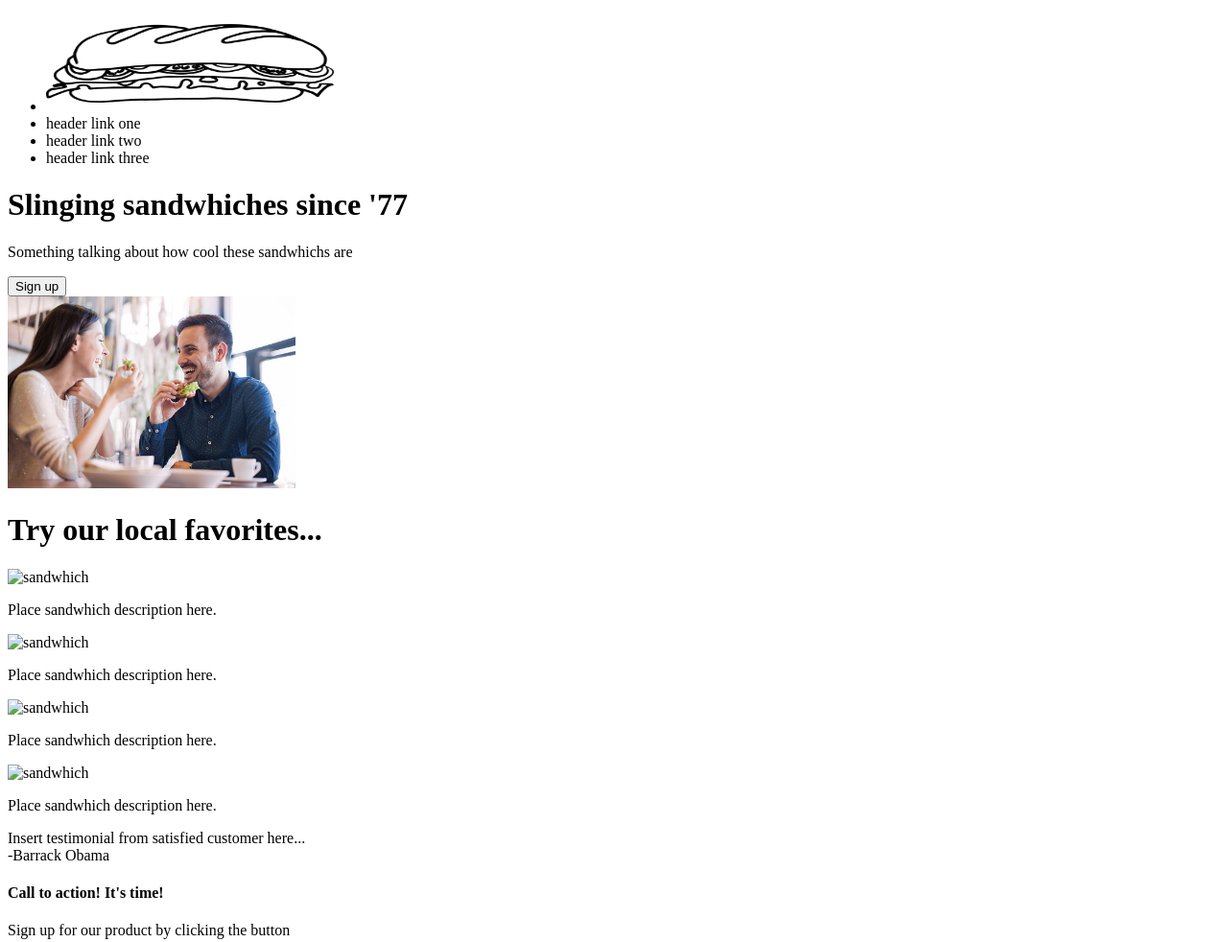
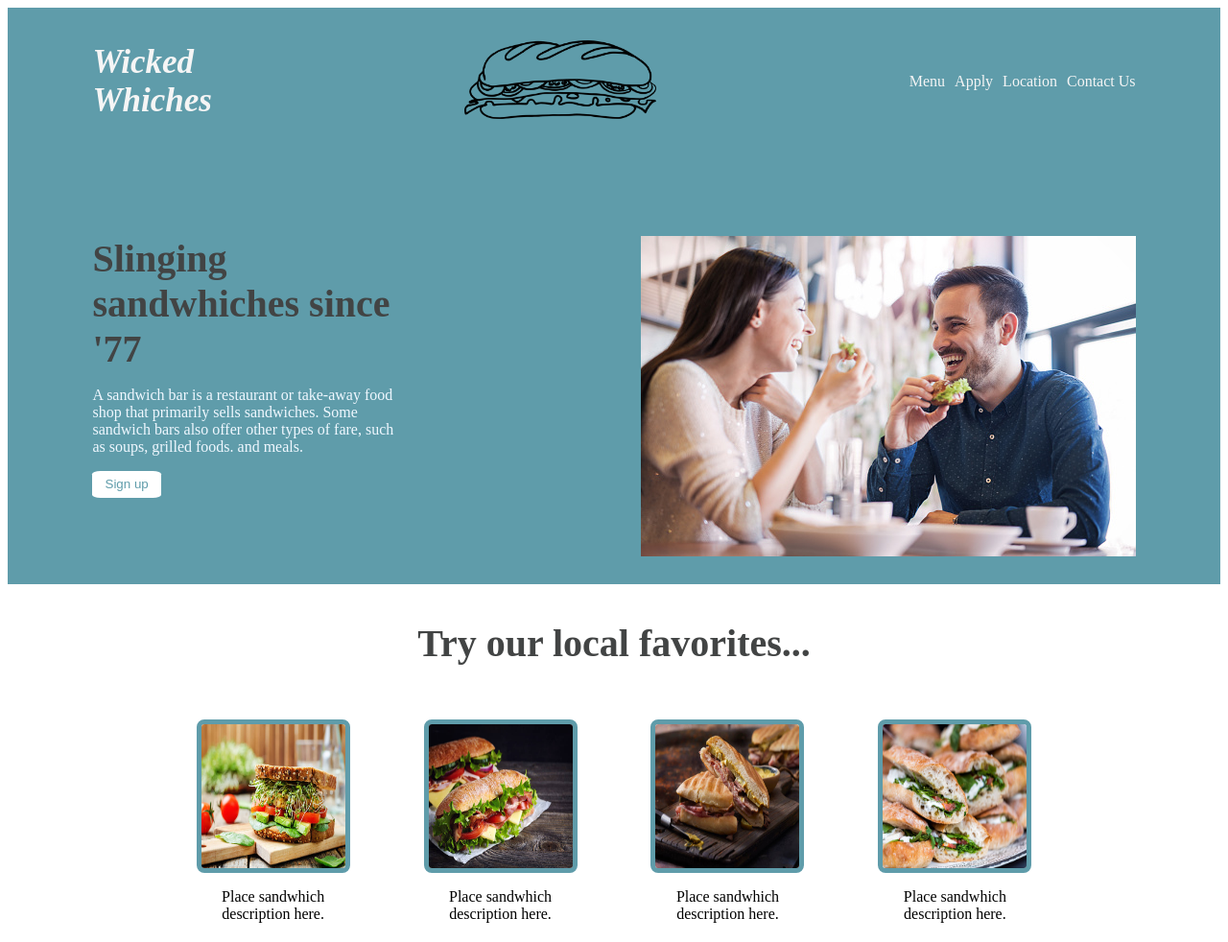
Before and after one commit to lohrmannkyle/landingPageProj, a plain HTML site: page index.html in a window 1280 px wide. Shown: the top 982 px of the page at 96% size. Drawn offline with Linux system fonts and the light colour scheme.

Commit message:
Add css to header and middle sections

```diff
--- a/index.html
+++ b/index.html
@@ -3,45 +3,59 @@
     <head lang="en">
         <meta charset="UTF-8">
         <title>Landing Page</title>
+        <link href="style/styles.css" rel="stylesheet">
     </head>
     <body>
         <div class="header">
-            <ul>
-                <!-- Don't forget to remove inline height/width -->
-                <li><img src="images/sandwich-23472__340.webp" alt="Company logo of man in running position" height="100px" width="300"></li>
-                <li>header link one</li>
-                <li>header link two</li>
-                <li>header link three</li>
-            </ul>
-        </div>
+            <div class="top">
+                <div class="wrapper">
+                    <h2>Wicked Whiches</h2>
+                </div>
+                <div class="logo">
+                    <img  src="images/sandwich-23472__340.webp" alt="Company logo of man in running position" height="auto" width="200px">
+                </div>
+                <div class="links">
+                    <ul>
+                        <li>Menu</li>
+                        <li>Apply</li>
+                        <li>Location</li>
+                        <li>Contact Us</li>
+                    </ul>
+                </div>
+
+            </div>
+
         <div class="header-content">
             <div class="left-content">
                 <h1>Slinging sandwhiches since '77</h1>
-                <p>Something talking about how cool these sandwhichs are</p>
+                <p>A sandwich bar is a restaurant or take-away food shop that primarily sells sandwiches. Some sandwich bars also offer other types of fare, such as soups, grilled foods. and meals.</p>
                 <button>Sign up</button>
             </div>
             <div class="right-content">
                 <!-- Don't forget to remove inline height/width -->
-                <img src="images/smiling.jpg" alt="Man and woman sitting eating sandwhiches having a good time" height="200" width="300">
+                <img class="smiling" src="images/smiling.jpg" alt="Man and woman sitting eating sandwhiches having a good time">
             </div>
         </div>
+    </div>
         <div class="middle-top">
             <h1>Try our local favorites...</h1>
             <div class="cards">
                 <div class="card">
-                    <img alt="sandwhich">
+                    <img alt="sandwhich" src="images/cards/chicken-blt.jpg">
+                    <p>Place sandwhich description here.
+
+                    </p>
+                </div>
+                <div class="card">
+                    <img alt="sandwhich" src="images/cards/classic-blt.jpg">
                     <p>Place sandwhich description here.</p>
                 </div>
                 <div class="card">
-                    <img alt="sandwhich">
+                    <img alt="sandwhich" src="images/cards/pastrami-swiss.jpg">
                     <p>Place sandwhich description here.</p>
                 </div>
                 <div class="card">
-                    <img alt="sandwhich">
-                    <p>Place sandwhich description here.</p>
-                </div>
-                <div class="card">
-                    <img alt="sandwhich">
+                    <img alt="sandwhich" src="images/cards/spinach-tomato-melt.jpg">
                     <p>Place sandwhich description here.</p>
                 </div>
             </div>
--- /dev/null
+++ b/style/styles.css
@@ -0,0 +1,108 @@
+li {
+    list-style: none;
+    margin: 0px;
+
+
+}
+
+ul {
+    display: flex;
+    align-items: center;
+    padding: 0;
+    gap: 10px;
+}
+
+.top {
+    display: flex;
+    align-items: center;
+    justify-content: space-between;
+    margin-bottom: 10%;
+}
+
+
+.wrapper {
+    display: flex;
+    flex-basis: 35px;
+    flex-wrap: wrap;
+}
+.links {
+    display: flex;
+}
+
+
+.header {
+    background-color: rgb(95, 156, 170);
+    display: flex;
+    flex-direction: column;
+    padding: 2% 7%;
+    color: whitesmoke;
+
+}
+
+h2 {
+    font-style: italic;
+    font-weight: 800;
+    margin: 0%;
+    font-size: 35px;
+}
+
+h1 {
+    margin: 0%;
+    font-size: 40px;
+    color: rgb(66, 68, 68);
+}
+
+.header-content {
+
+    display: flex;
+    flex: 1;
+    justify-content: space-between;
+
+}
+
+.left-content {
+    display: flex;
+    flex-basis: 30%;
+    flex-direction: column;
+    color: rgb(92, 102, 104);
+    color: aliceblue;
+}
+
+.left-content button {
+    width: fit-content;
+    background-color: rgb(255, 255, 255);
+    padding: 2% 4%;
+    border-radius: 12%;
+    border: none;
+    color: rgb(95, 156, 170);
+}
+
+.middle-top {
+    display: flex;
+    flex-direction: column;
+    align-items: center;
+    gap: 20px;
+    margin: 3%;
+}
+
+.cards {
+    margin: 3%;
+    display: flex;
+    justify-content: space-between;
+}
+
+.card img{
+    height: 150px;
+    width: 150px;
+    border-color: rgb(95, 156, 170);
+    border-width: 5px;
+    border-style: solid;
+    border-radius: 5%;
+}
+
+.card {
+    display: flex;
+    flex-direction: column;
+    flex-basis: 150px;
+    text-align: center;
+}
```
